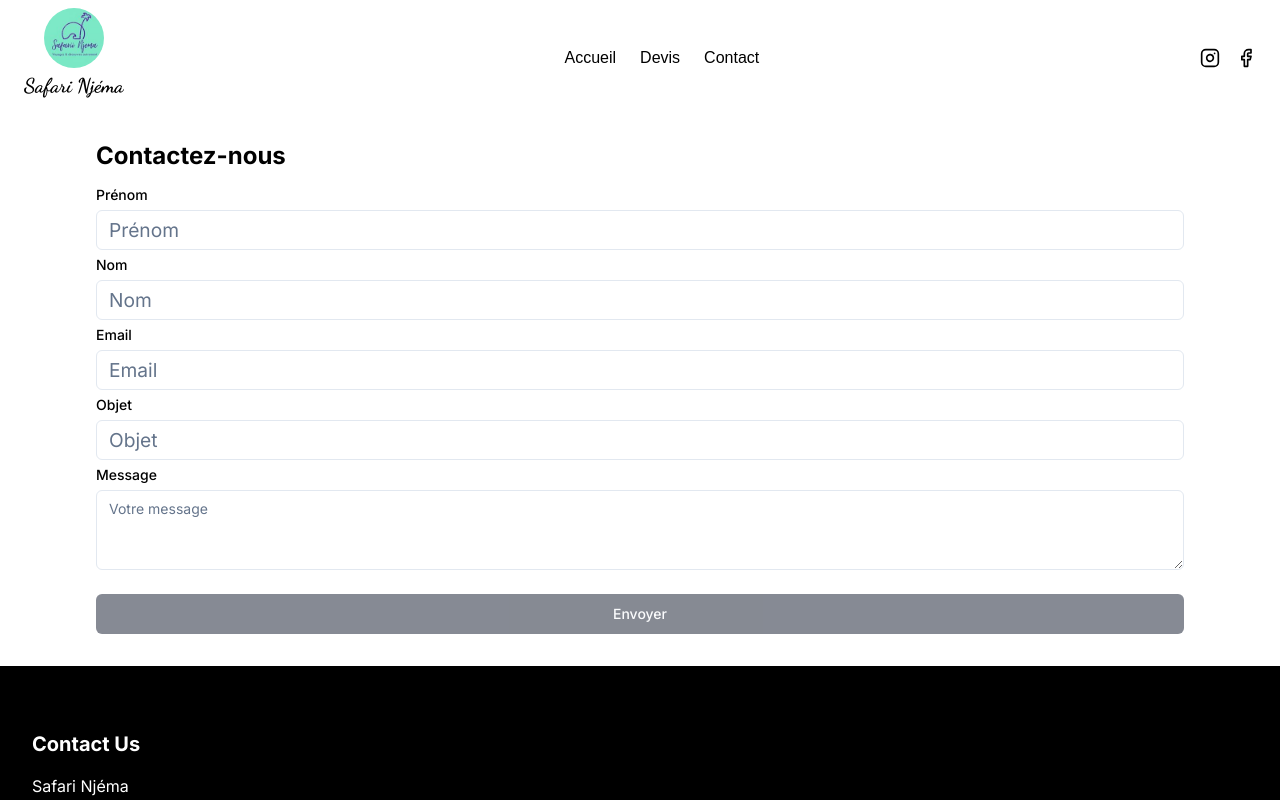
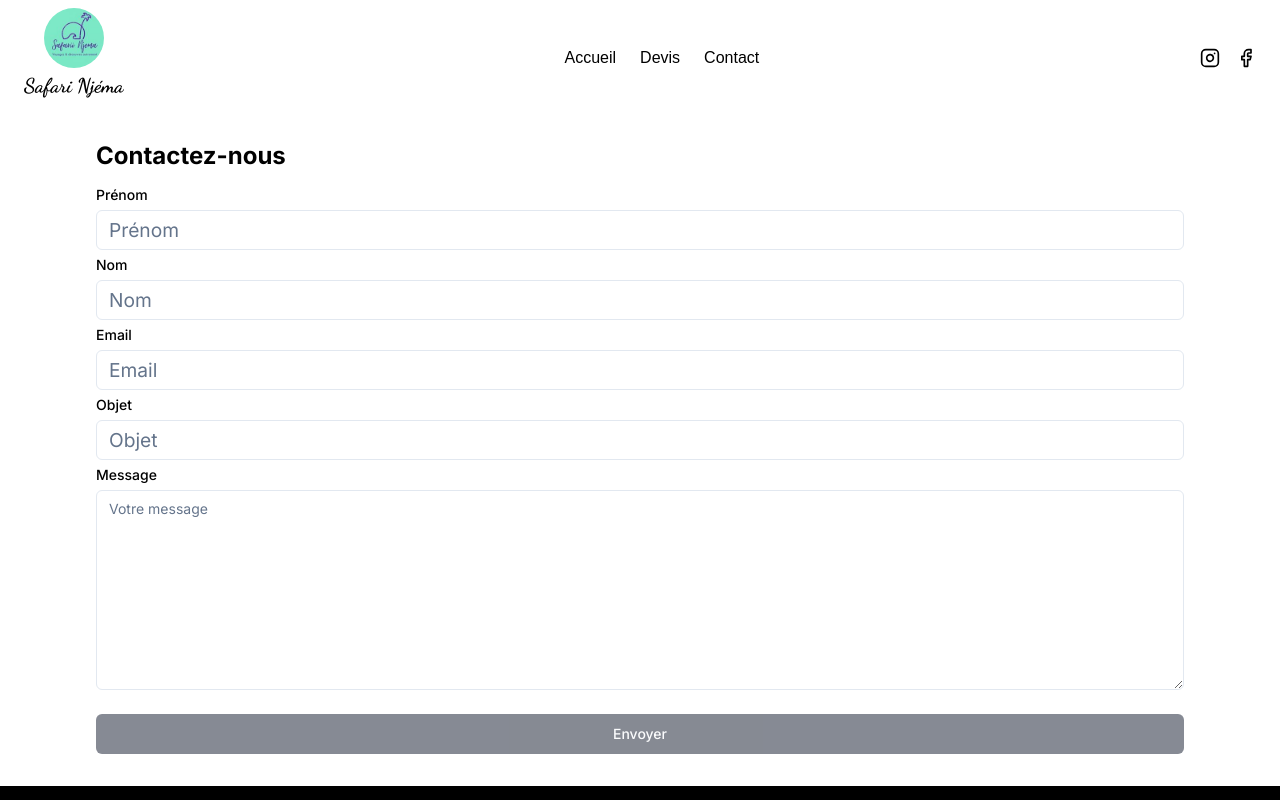
Before and after one commit to naovich/safari, a Next.js app: page /contact in a window 1280 px wide. Shown: the top 800 px of the page. Built offline with nearby package versions, Linux system fonts and the light colour scheme; a web font is replaced by a local one.

Commit message:
fix/contact-textArea

```diff
--- a/src/app/api/nodeMailJet/route.ts
+++ b/src/app/api/nodeMailJet/route.ts
@@ -33,7 +33,7 @@
         <p><a href='https://www.nadhoir.com/'>Safari njéma</a>!</p><br/>
       `;
     } else if (data.template === "contact") {
-      subject = `Message de contact de: ${data.firstName} ${data.lastName}`;
+      subject = `Message de: ${data.firstName} ${data.lastName}`;
       htmlPart = `
         <p><b>Prénom:</b> ${data.firstName}</p>
         <p><b>Nom:</b> ${data.lastName}</p>
--- a/src/components/ui/textarea.tsx
+++ b/src/components/ui/textarea.tsx
@@ -1,6 +1,6 @@
-import * as React from "react"
+import * as React from "react";
 
-import { cn } from "@/lib/utils"
+import { cn } from "@/lib/utils";
 
 export interface TextareaProps
   extends React.TextareaHTMLAttributes<HTMLTextAreaElement> {}
@@ -10,15 +10,15 @@
     return (
       <textarea
         className={cn(
-          "flex min-h-[80px] w-full rounded-md border border-input bg-background px-3 py-2 text-sm ring-offset-background placeholder:text-muted-foreground focus-visible:outline-none focus-visible:ring-2 focus-visible:ring-ring focus-visible:ring-offset-2 disabled:cursor-not-allowed disabled:opacity-50",
-          className
+          "flex min-h-[200px] w-full rounded-md border border-input bg-background px-3 py-2 text-[16px] text-sm ring-offset-background placeholder:text-muted-foreground focus-visible:outline-none focus-visible:ring-2 focus-visible:ring-ring focus-visible:ring-offset-2 disabled:cursor-not-allowed disabled:opacity-50",
+          className,
         )}
         ref={ref}
         {...props}
       />
-    )
-  }
-)
-Textarea.displayName = "Textarea"
+    );
+  },
+);
+Textarea.displayName = "Textarea";
 
-export { Textarea }
+export { Textarea };
```
